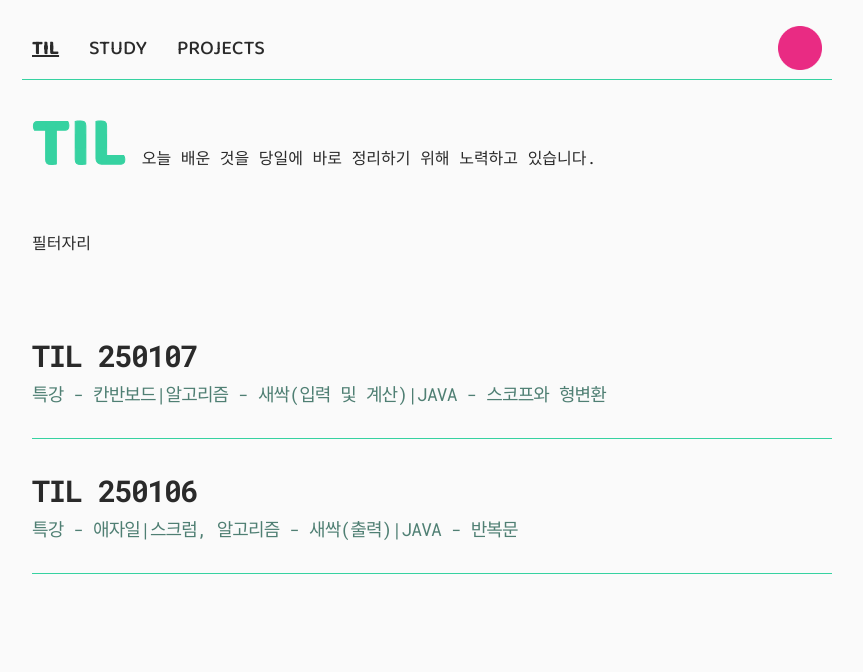
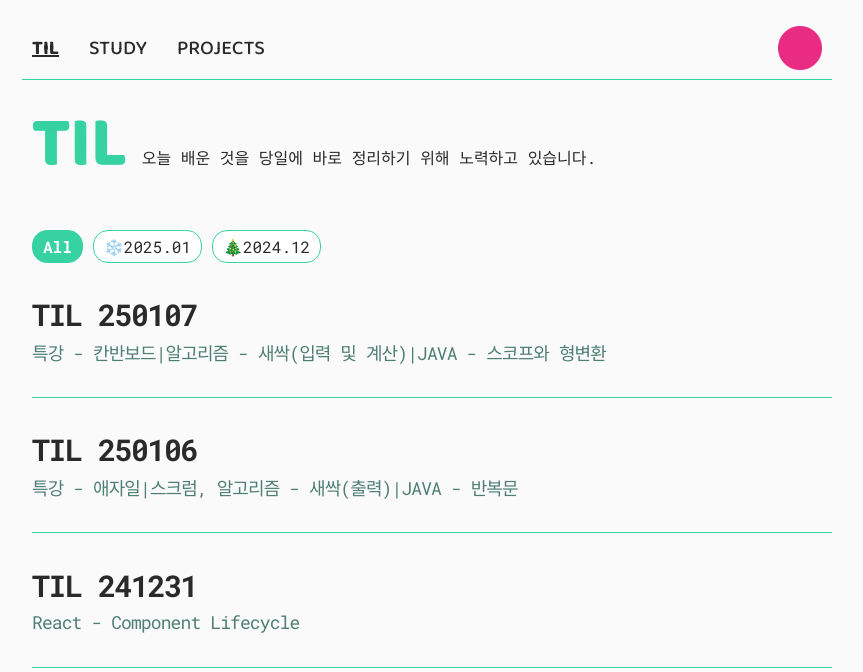
Before and after one commit to nahyukk/mag-devlog, a Next.js app: page /TIL in a window 1280 px wide. Shown: the top 672 px of the page, without its empty margins (213-1076 px from the left). Built offline with nearby package versions, Linux system fonts and the light colour scheme.

Commit message:
✨TIL - created a client component for filtered lists

```diff
--- a/app/TIL/page.jsx
+++ b/app/TIL/page.jsx
@@ -1,7 +1,7 @@
 import React from "react";
 import styles from "../page.module.css";
 import Header from "../components/Header";
-import TILList from "../components/TILList";
+import TILFilteredList from "../components/TILFilteredList";
 
 export const metadata = {
   title: "Mag's TIL",
@@ -13,15 +13,25 @@ const dummyPosts = [
     title: "TIL 250107",
     description:
       "특강 - 칸반보드|알고리즘 - 새싹(입력 및 계산)|JAVA - 스코프와 형변환",
+    category: "❄️2025.01",
   },
   {
     id: 250106,
     title: "TIL 250106",
     description: "특강 - 애자일|스크럼, 알고리즘 - 새싹(출력)|JAVA - 반복문",
+    category: "❄️2025.01",
+  },
+  {
+    id: 250105,
+    title: "TIL 241231",
+    description: "React - Component Lifecycle",
+    category: "🎄2024.12",
   },
 ];
 
 const TIL = () => {
+  const categories = ["All", "❄️2025.01", "🎄2024.12"];
+
   return (
     <div className={styles.mainBody}>
       <div className={styles.mainContainer}>
@@ -29,8 +39,7 @@ const TIL = () => {
           title="TIL"
           description="오늘 배운 것을 당일에 바로 정리하기 위해 노력하고 있습니다."
         />
-        <div>필터자리</div>
-        <TILList posts={dummyPosts} />
+        <TILFilteredList categories={categories} posts={dummyPosts} />
       </div>
     </div>
   );
--- /dev/null
+++ b/app/components/TILFilteredList.jsx
@@ -0,0 +1,53 @@
+"use client";
+
+import React, { useState } from "react";
+import TILList from "./TILList";
+
+const Category = ({ categories, posts }) => {
+  const [filteredPosts, setFilteredPosts] = useState(posts);
+  const [selectedCategory, setSelctedCategory] = useState("All");
+
+  const handleCategoryClick = (category) => {
+    setSelctedCategory(category);
+    if (category === "All") {
+      setFilteredPosts(posts);
+    } else {
+      setFilteredPosts(posts.filter((post) => post.category === category));
+    }
+  };
+
+  return (
+    <div>
+      <div style={{ display: "flex", gap: "10px" }}>
+        {categories.map((category) => (
+          <button
+            key={category}
+            onClick={() => handleCategoryClick(category)}
+            style={{
+              padding: "5px 10px",
+              borderRadius: "15px",
+              border: "1px solid var(--primary-color)",
+              backgroundColor:
+                selectedCategory === category
+                  ? "var(--primary-color)"
+                  : "#ffffff",
+              color:
+                selectedCategory === category
+                  ? "#ffffff"
+                  : "var(--main-text-color)",
+              fontWeight: selectedCategory === category ? "bold" : "400",
+              cursor: "pointer",
+              fontFamily: "var(--font-roboto-mono)",
+              fontSize: "16px",
+            }}
+          >
+            {category}
+          </button>
+        ))}
+      </div>
+      <TILList posts={filteredPosts} />
+    </div>
+  );
+};
+
+export default Category;
```
